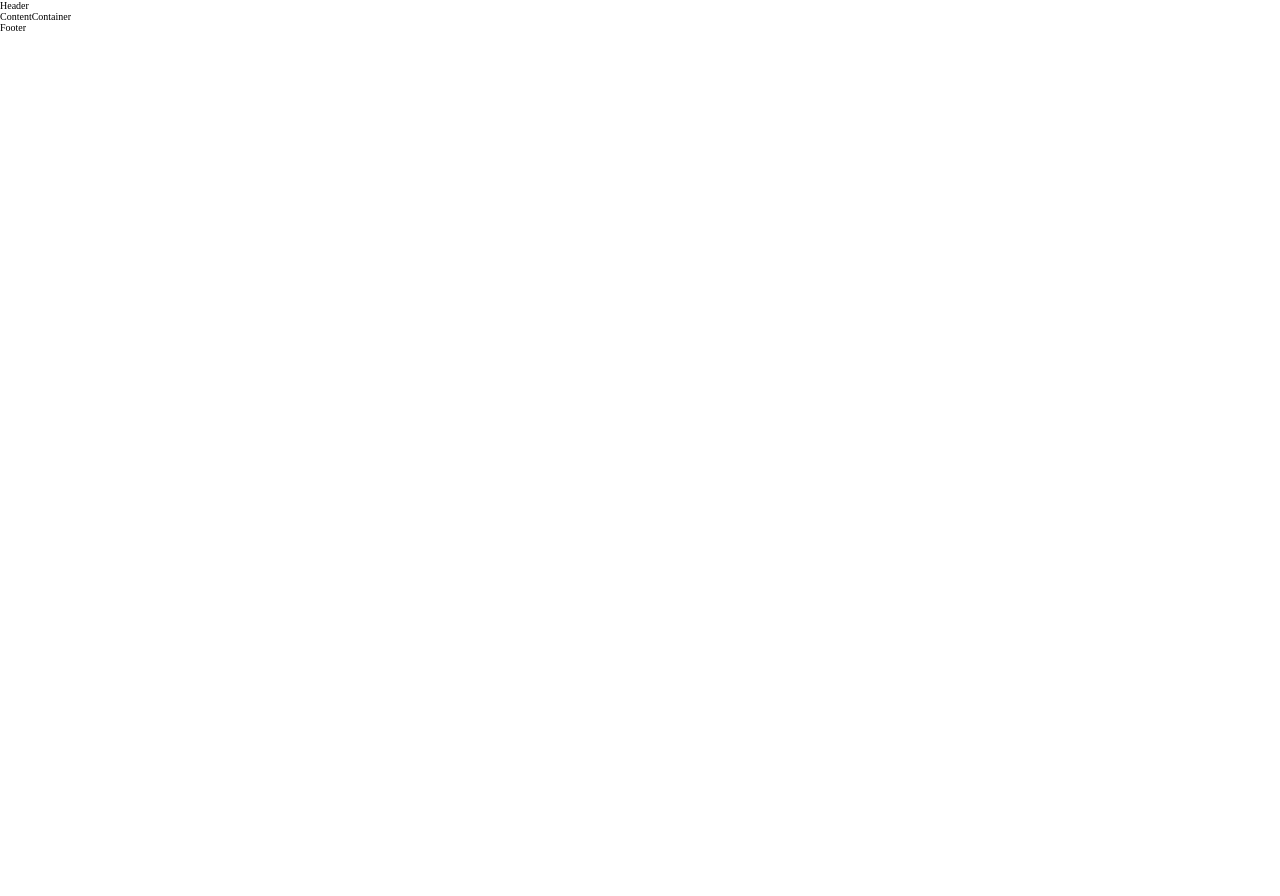
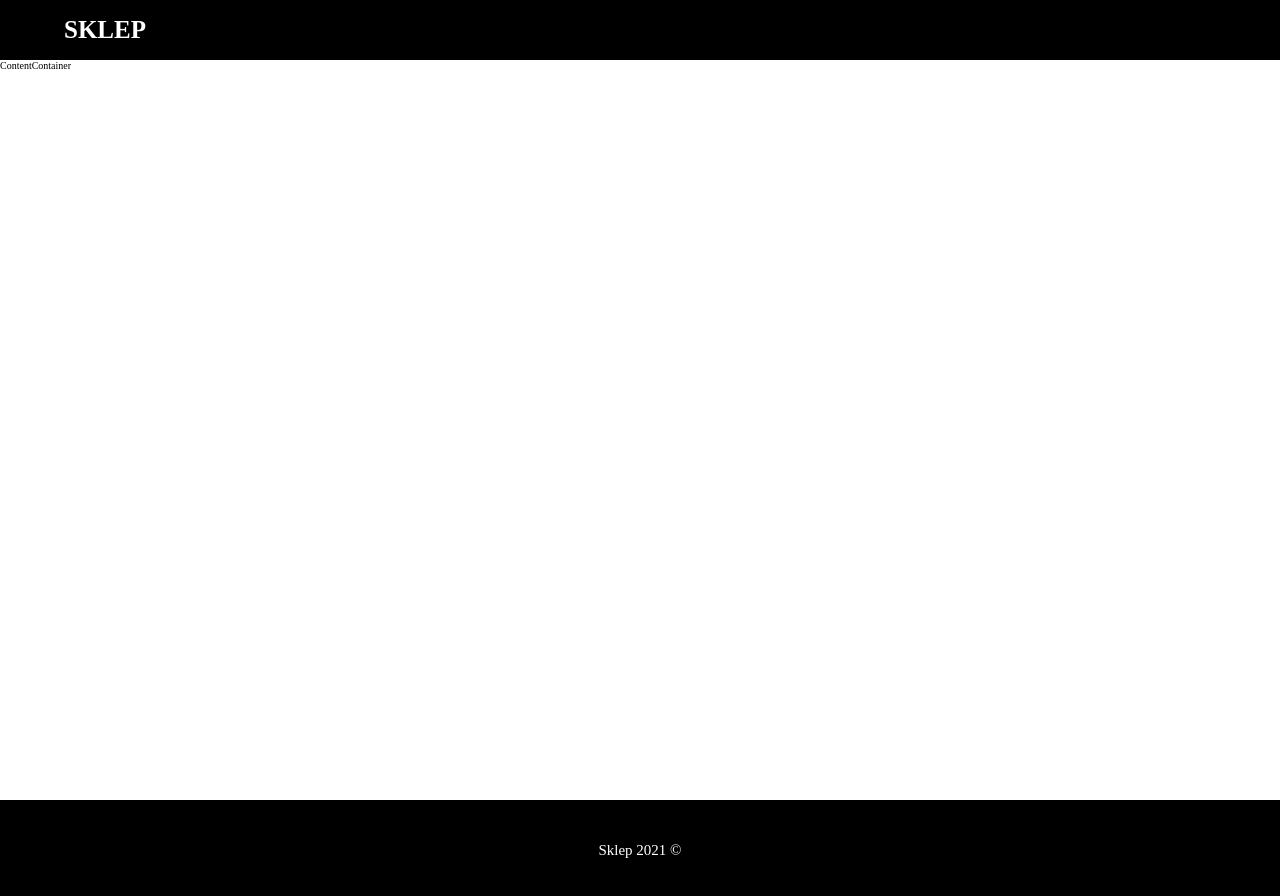
Before and after one commit to lt27037/react-shop, a React (Create React App) app: page / in a window 1280 px wide. Shown: the top 896 px of the page. Before the commit the page ends 800 px from the top, so only its background shows below. Built offline with nearby package versions, Linux system fonts and the light colour scheme.

Commit message:
create basic layouts elements

```diff
--- a/src/layouts/Footer.js
+++ b/src/layouts/Footer.js
@@ -1,8 +1,12 @@
 import React from 'react';
+
+import '../styles/Footer.scss';
 
 const Footer = () => {
    return(
-      <div> Footer </div>
+      <footer className="footer">
+         Sklep 2021 &copy;
+      </footer>
    )
 }
 
--- a/src/layouts/Header.js
+++ b/src/layouts/Header.js
@@ -1,8 +1,12 @@
 import React from 'react';
+
+import '../styles/Header.scss';
 
 const Header = () => {
    return(
-      <div> Header </div>
+      <header className="mainHeader">
+         <span className="mainHeader__logo">Sklep</span>
+      </header>
    )
 }
 
--- a/src/styles/App.scss
+++ b/src/styles/App.scss
@@ -8,3 +8,11 @@
 :root{
    font-size: 62.5%;
 }
+
+#appContainer{
+   width: 100%;
+   display: grid;
+   grid-template-columns: 100%;
+   grid-template-rows: 60px 1fr 100px;
+   min-height: calc(100vh + 100px);
+}
--- /dev/null
+++ b/src/styles/Footer.scss
@@ -0,0 +1,11 @@
+@import 'variables';
+
+.footer{
+   width: 100%;
+   height: 100%;
+   @include flexCenter(row);
+   padding: 0 5%;
+   background-color: #000;
+   color: #fff;
+   font-size: 1.5rem;
+}
--- /dev/null
+++ b/src/styles/Header.scss
@@ -0,0 +1,16 @@
+@import 'variables';
+
+.mainHeader{
+   @include flexCenter(row);
+   width: 100%;
+   padding: 0 5%;
+   height: 100%;
+   color: #fff;
+   background-color: #000;
+   justify-content: left;
+   &__logo{
+      font-size: 2.5rem;
+      font-weight: 600;
+      text-transform: uppercase;
+   }
+}
--- a/src/styles/_variables.scss
+++ b/src/styles/_variables.scss
@@ -0,0 +1,6 @@
+@mixin flexCenter($direction){
+   display: flex;
+   justify-content: center;
+   align-items: center;
+   flex-direction: $direction;
+}
```
